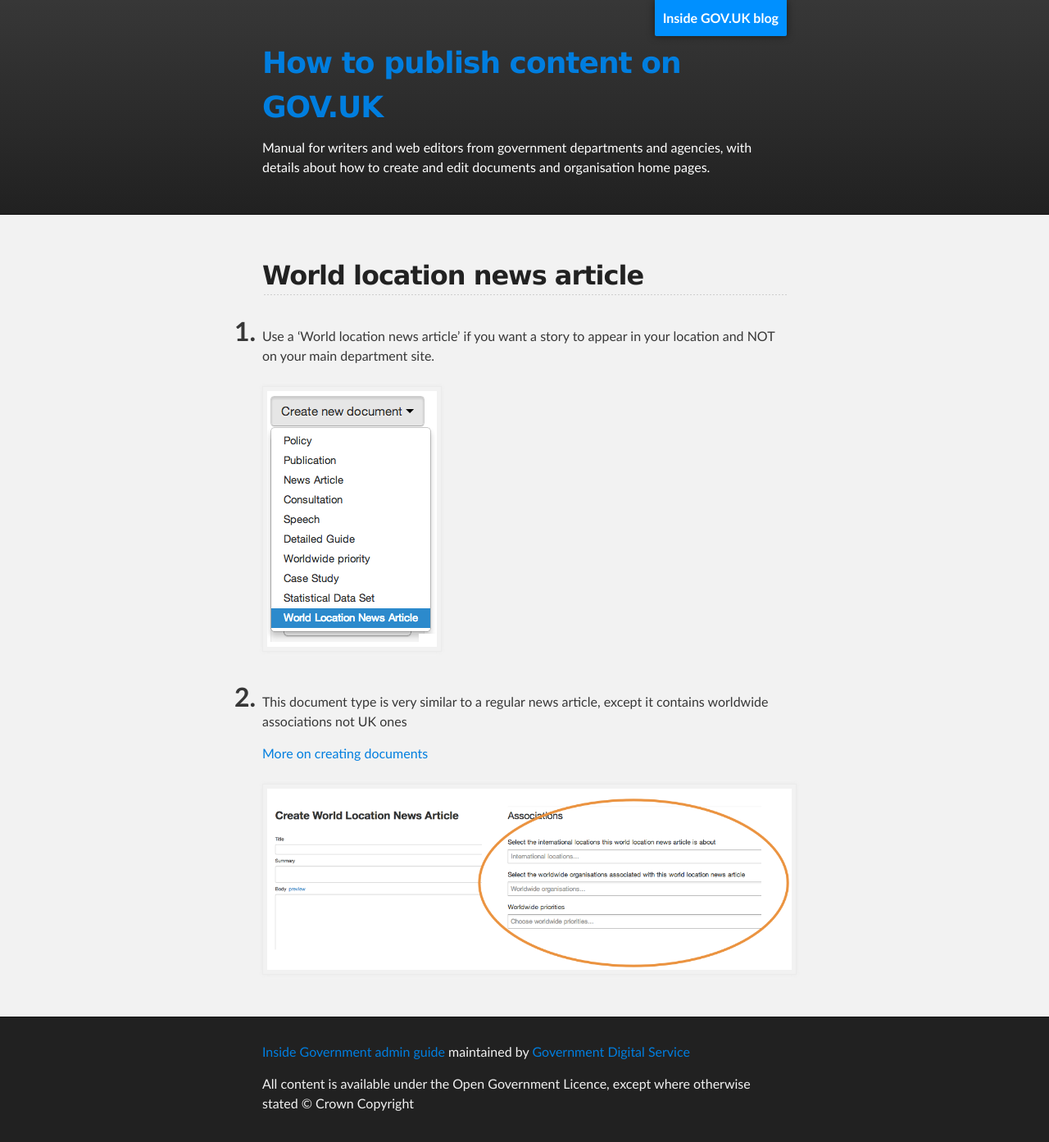
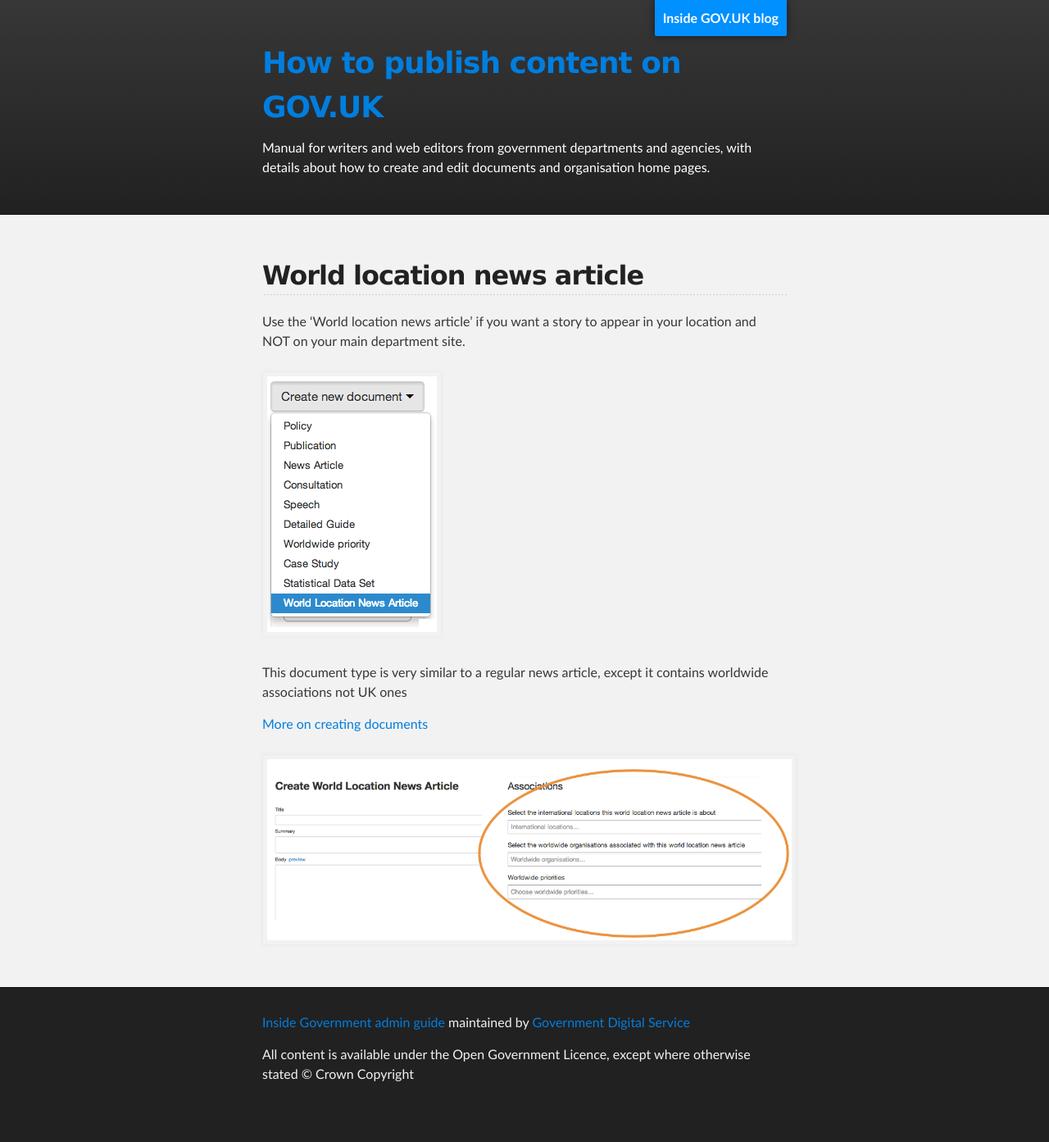
Before and after one commit to alphagov/inside-government-admin-guide, a Jekyll site: the page built from worldwide-network/world-location-news-article.md, in a window 1280 px wide. Shown: the whole page at 82% size. Built offline with Jekyll 4.4.1, drawn with Linux system fonts in a browser that asks for light colours; after the commit the page ends 1357 px from its top, so only the background shows below that; some of the changed lines change nothing that is shown.

Commit message:
Update world-location-news-article.md

```diff
--- a/worldwide-network/world-location-news-article.md
+++ b/worldwide-network/world-location-news-article.md
@@ -1,16 +1,16 @@
 ---
 layout: default
-title: Inside Government Admin Guide - World location news article
+title: How to publish content / World location news article
 ---
 
 ## World location news article
 
-1. Use a ‘World location news article’ if you want a story to appear in your location and NOT on your main department site.
+Use the ‘World location news article’ if you want a story to appear in your location and NOT on your main department site.
 
-	![World location news article 1](world-location-news-article-1.png)
+![World location news article 1](world-location-news-article-1.png)
 
-2. This document type is very similar to a regular news article, except it contains worldwide associations not UK ones
+This document type is very similar to a regular news article, except it contains worldwide associations not UK ones
 
-	[More on creating documents](/inside-government-admin-guide/creating-documents/creating-a-new-doc.html)
+[More on creating documents](/inside-government-admin-guide/creating-documents/creating-a-new-doc.html)
 
-	![World location news article 2](world-location-news-article-2.png)
+![World location news article 2](world-location-news-article-2.png)
```
